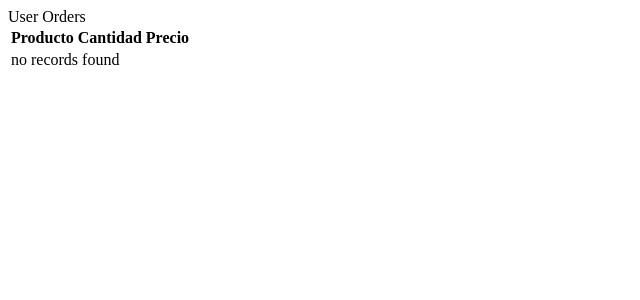
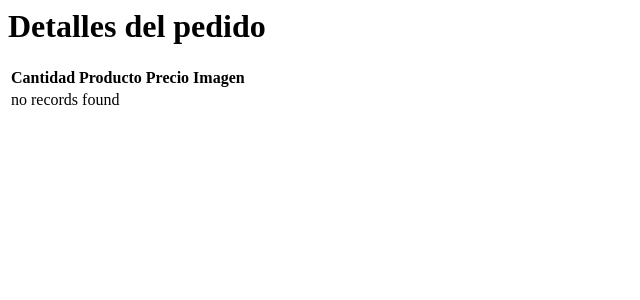
Before and after one commit to DanielGilBenedi/freeMarket2.0, a Symfony app: template templates/user/order_detail.html.twig in a window 1280 px wide. Shown: the top 300 px of the page, without its empty margins (0-640 px from the left). Run offline with Twig, Linux system fonts and the light colour scheme; the template is opened without the code that fills it, so the values that code supplies are empty; some libraries are stand-ins or nearby versions.

Commit message:
todo el panel del user

```diff
--- a/templates/user/order_detail.html.twig
+++ b/templates/user/order_detail.html.twig
@@ -1,30 +1,41 @@
-{% block title %}User Orders{% endblock %}
+{% block title %}<h1>Detalles del pedido</h1>{% endblock %}
 
 {% block body %}
+    <style>
+
+        img{
+            width: 100px;
+        }
+    </style>
+
     <table class="table">
         <thead>
         <tr>
+            <th>Cantidad</th>
             <th>Producto</th>
-            <th>Cantidad</th>
-
             <th>Precio</th>
+            <th>Imagen</th>
 
         </tr>
         </thead>
         <tbody>
         {% for orders in order %}
-            <tr>
-                <td>{{ orders.product }}</td>
+    <tr>
                 <td>{{ orders.cantidad }}</td>
-                <td>{{ orders.getTotal() }} €</td>
-                <td><button><a href="{{ path('order_details', {'id': orders.id}) }}"></a>Detalles</button></td>
-            </tr>
+
+        <td>{{ orders.product.nombre }}</td>
+        <td>{{ orders.product.precio }}</td>
+        <td><img src="{{ orders.product.imagen }}"></td>
+    </tr>
 
         {% else %}
             <tr>
                 <td colspan="12">no records found</td>
             </tr>
         {% endfor %}
+
+
+
         </tbody>
     </table>
 {% endblock %}
```
Also changed, not shown: src/Controller/User/DashboardUserController.php (+27 -11 lines).
